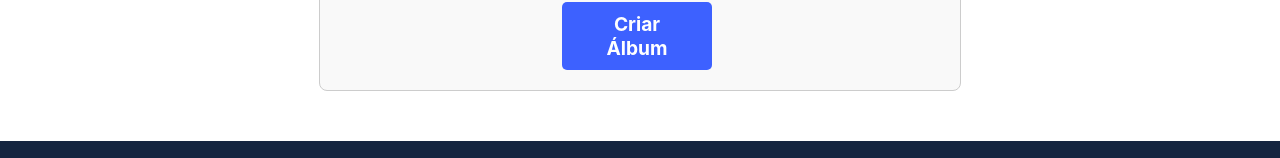
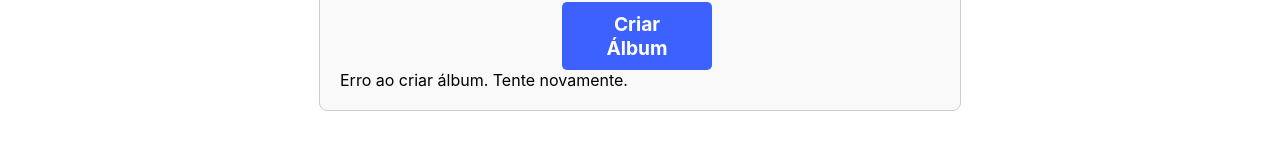
Before and after one commit to pedrohgarbim/conexao-canina-frontend, a React (Vite) app: page /create-album in a window 1280 px wide. Both pictures are taken after typing "Sample", "Sample" into the empty fields and a click on the button "Criar Álbum". Shown: the part 642-800 px from the top of the page. Built offline with nearby package versions, Linux system fonts and the light colour scheme; no server answers.

Commit message:
Inclusão de Fotos no Perfil (frontend)

```diff
--- a/src/pages/CreateAlbum/CreateAlbum.jsx
+++ b/src/pages/CreateAlbum/CreateAlbum.jsx
@@ -8,6 +8,7 @@ const CreateAlbum = () => {
     const [description, setDescription] = useState('');
     const [photos, setPhotos] = useState([]); // Fotos gerenciadas no estado do álbum
     const [visibility, setVisibility] = useState('all'); // Estado para visibilidade
+    const [feedbackMessage, setFeedbackMessage] = useState(''); // Estado para mensagem de feedback
     const { user, isAuthenticated } = useAuthValue(); // Obtém usuário e status de autenticação do contexto
 
     // Função de callback para o componente PhotoGallery para adicionar fotos
@@ -32,17 +33,17 @@ const CreateAlbum = () => {
             });
 
             if (response.ok) {
-                alert('Álbum criado com sucesso!');
+                setFeedbackMessage('Álbum criado com sucesso!');
                 setAlbumName('');
                 setDescription('');
                 setPhotos([]);
                 setVisibility('all'); // Reseta visibilidade
             } else {
-                alert('Erro ao criar álbum. Tente novamente.');
+                setFeedbackMessage('Erro ao criar álbum. Tente novamente.');
             }
         } catch (error) {
             console.error('Erro:', error);
-            alert('Erro ao criar álbum. Tente novamente.');
+            setFeedbackMessage('Erro ao criar álbum. Tente novamente.');
         }
     };
 
@@ -126,6 +127,9 @@ const CreateAlbum = () => {
                 />
 
                 <button className="CreateAlbumButton" type="submit">Criar Álbum</button>
+
+                {/* Exibe a mensagem de feedback */}
+                {feedbackMessage && <p className="feedback-message">{feedbackMessage}</p>}
             </form>
         </div>
     );
```
